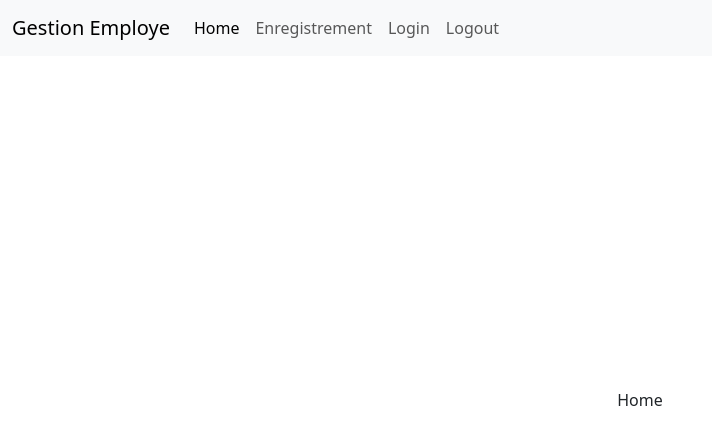
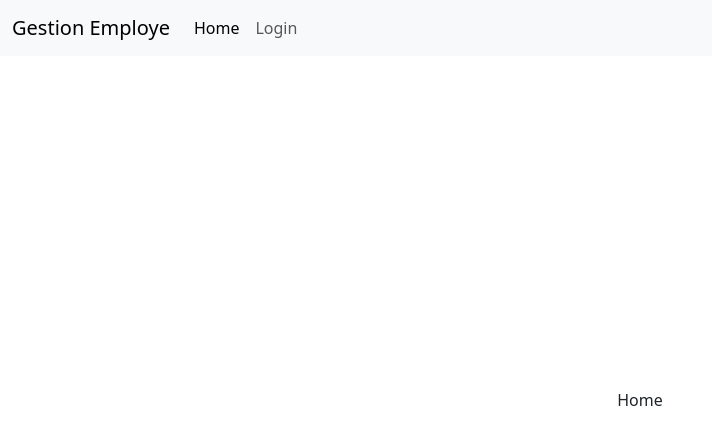
Before and after one commit to ahmedrehane/my-redux, a React (Vite) app: page / in a window 1280 px wide. Shown: the top 444 px of the page, without its empty margins (0-712 px from the left). Built offline with nearby package versions, Linux system fonts and the light colour scheme.

Commit message:
cache enregistrement and log out

```diff
--- a/src/App.jsx
+++ b/src/App.jsx
@@ -29,9 +29,11 @@ function App() {
               {currentUser && <Route path='/addEmploye' element={<AddEmploye/>}/> }
               {currentUser && <Route path='/employe' element={<ListEmployee/>}/> }
               {!currentUser &&<Route path='/login' element={<Login/>}/> }
+              {!currentUser && <Route path='/registre' element={<Enregistrement/>}/> }
+
               <Route path='/updateEmploye/:numero' element={<UpdateEmploye/>}/>
               <Route path='*' element={<NotFound/>}/>
-              <Route path='/registre' element={<Enregistrement/>}/>
+
 
 
           </Routes>
--- a/src/Components/Menu.jsx
+++ b/src/Components/Menu.jsx
@@ -28,21 +28,21 @@ const Menu = () =>{
                     {currentUser && <li className="nav-item">
                       <Link className="nav-link" to='/addEmploye'>Ajouter employe</Link>
                     </li> }
+                      {!currentUser &&  <li className="nav-item">
+                      <Link className="nav-link" to='/login'>Login</Link>
+                    </li> }
+                    {currentUser && <li className="nav-item">
+                      <Link className="nav-link" to='/registre'>Enregistrement</Link>
+                    </li>}
 
 
-                    <li className="nav-item">
-                      <Link className="nav-link" to='/registre'>Enregistrement</Link>
-
-                    </li>
-                    <li className="nav-item">
-                      <Link className="nav-link" to='/login'>Login</Link>
-
-                    </li>
-
-                    <li className="nav-item">
+                   {currentUser && <li className="nav-item">
                       <button className="nav-link" onClick={()=>dispatch(logout())}>Logout</button>
 
-                    </li>
+                    </li>}
+
+
+
 
 
                     <li className="nav-item">
```
